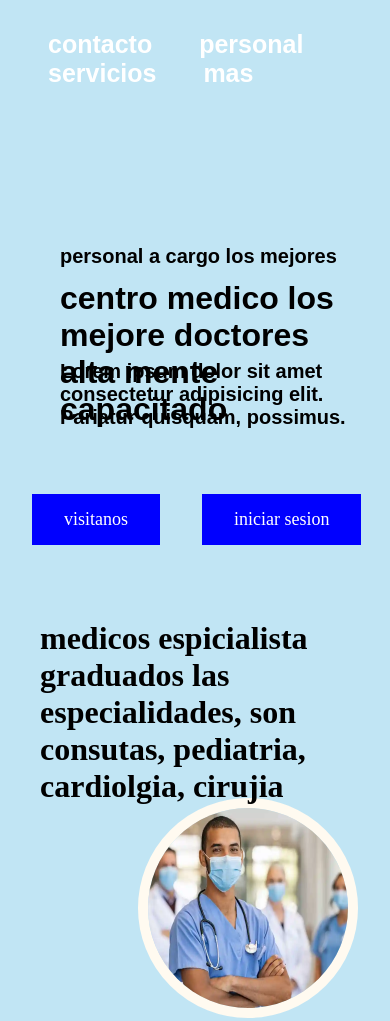
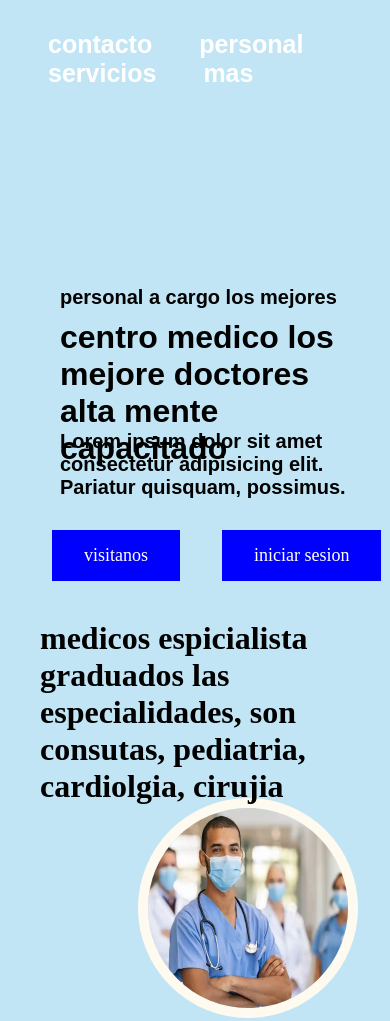
Before and after one commit to josemiguel5755/fefe, a plain HTML site: page index.html in a window 390 px wide. Shown: the top 1021 px of the page. Drawn offline with Linux system fonts and the light colour scheme.

Commit message:
nuevos cambios

```diff
--- a/estilo.css
+++ b/estilo.css
@@ -40,7 +40,7 @@ a{
 
 .t{
     position: absolute;
-    top: 245px;
+    top: 286px;
     left: 60px;
     font-family: 'Bebas Neue', sans-serif;
     font-weight: 650;
@@ -50,7 +50,7 @@ a{
 
 .txt1{
     position: absolute;
-    top:280px;
+    top:319px;
     left: 60px;
     font-family: 'Bebas Neue', sans-serif;
     font-weight: 750;
@@ -58,7 +58,7 @@ a{
 
 .n{
     position: absolute;
-    top: 360px;
+    top: 400px;
     left: 60px;
     font-family: 'Bebas Neue', sans-serif;
     font-weight: 550;
@@ -81,7 +81,7 @@ a{
 .o{
     position: absolute;
     font-size: 18px;
-    left: 200px;
+    left: 220px;
     top: 490px;
     text-decoration: none;
     background-color: blue;
@@ -100,7 +100,7 @@ a{
 .u{
     position: absolute;
     font-size: 18px;
-    left: 30px;
+    left: 50px;
     top: 490px;
     text-decoration: none;
     background-color: blue;
@@ -194,3 +194,80 @@ a{
     background: rgb(255, 255, 255,.2);
     box-shadow: 0 5px 15px rgba(0, 0, 0,.5);
 }
+
+
+@media screen and (max-width: 420px) {
+    .u{
+        margin-top: 40px;
+    }
+
+}
+
+@media screen and (max-width: 420px) {
+    .o{
+        margin-top: 40px;
+    }
+
+}
+
+@media screen and (max-width: 420px) {
+    .n{
+        margin-top: 40px;
+    }
+
+}
+
+@media screen and (max-width: 427px) {
+    .n{
+        margin-top: 40px;
+    }
+
+}
+
+@media screen and (max-width: 583px) {
+    .n{
+        margin-top: 40px;
+    }
+
+}
+
+
+
+@media screen and (max-width: 583px) {
+    .u{
+        margin-top: 40px;
+    }
+
+}
+
+@media screen and (max-width: 583px) {
+    .o{
+        margin-top: 40px;
+    }
+
+}
+
+
+
+@media screen and (max-width: 589px) {
+    .n{
+        margin-top: 30px;
+    }
+
+}
+
+
+@media screen and (max-width: 589px) {
+    .o{
+        margin-top: 40px;
+    }
+
+}
+
+
+@media screen and (max-width: 589px) {
+    .u{
+        margin-top: 40px;
+    }
+
+}
```
